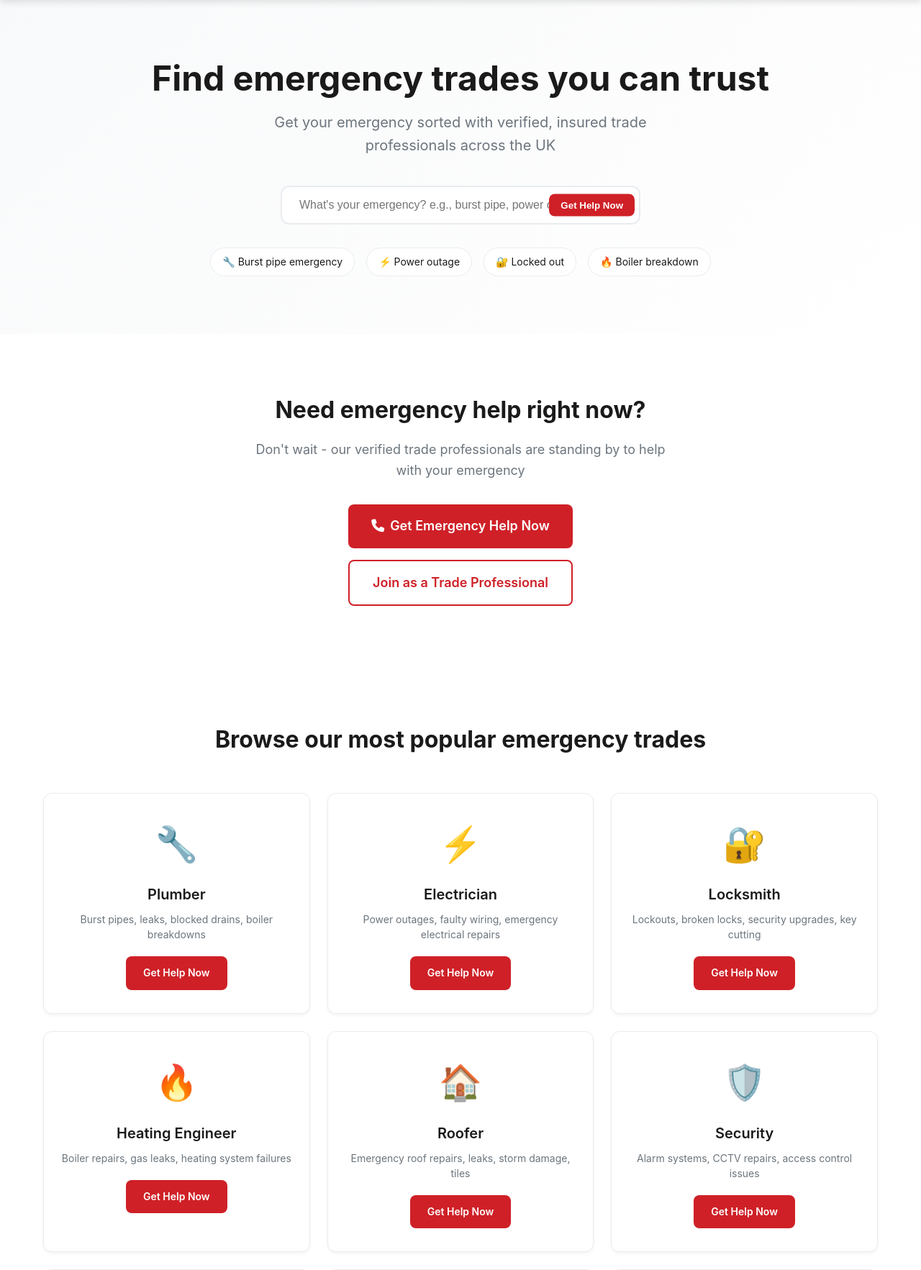
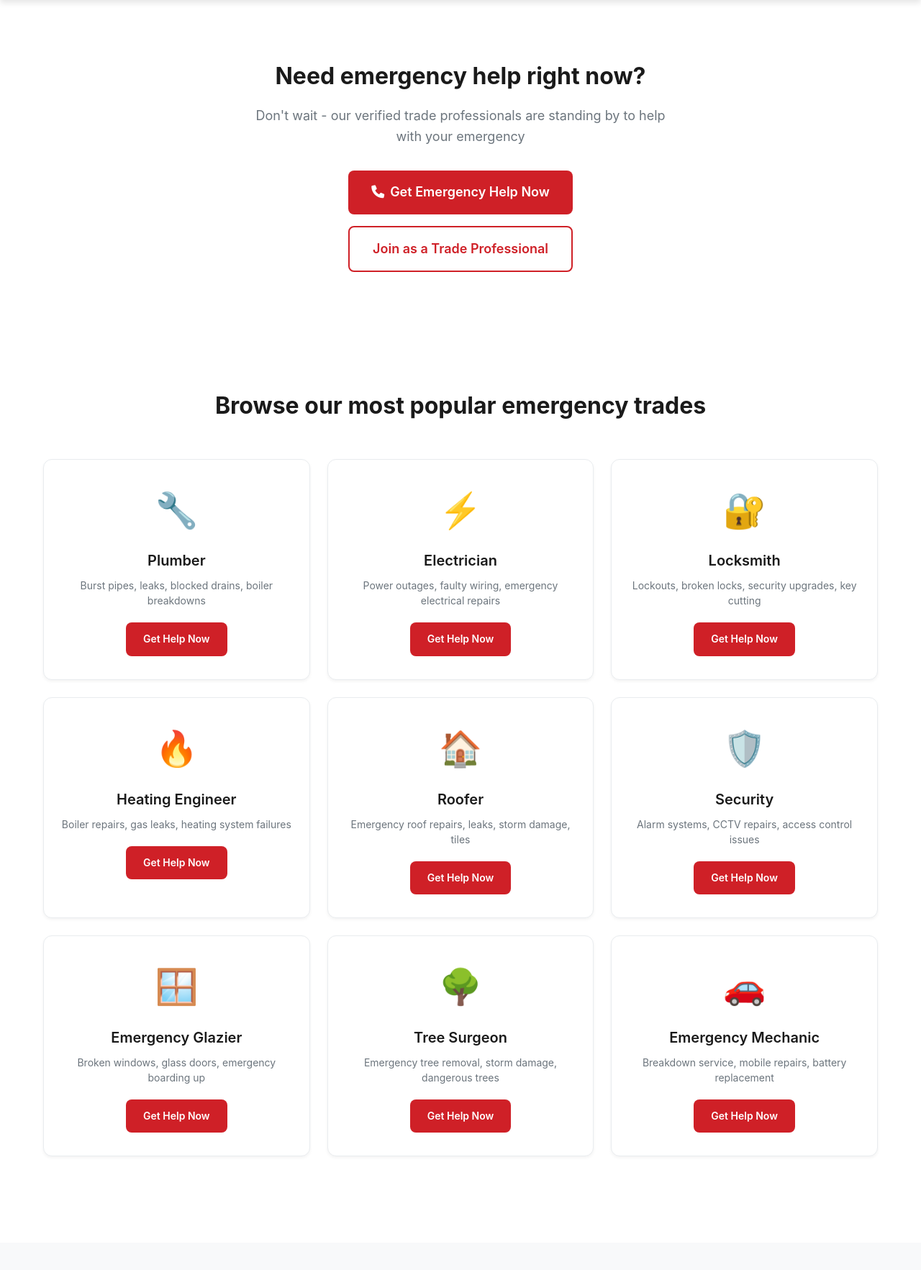
Before and after one commit to Vlad1343/TradeSOS, a Flask app: page / in a window 1280 px wide. Shown: the part 93-1858 px from the top of the page at 72% size. Run offline with Flask 3, Linux system fonts and the light colour scheme; data that the repository does not hold is empty; some libraries are stand-ins or nearby versions.

Commit message:
Move call to action to top and remove hero section on homepage
Removes the hero section and repositions the call to action section to the top of the homepage template.

Replit-Commit-Author: Agent
Replit-Commit-Session-Id: 4dc69728-33f4-43b5-ad79-57e2135000da
Replit-Commit-Checkpoint-Type: full_checkpoint
Replit-Commit-Screenshot-Url: https://storage.googleapis.com/screenshot-production-us-central1/99d5f9be-1c8c-441d-808b-75470323a71e/4dc69728-33f4-43b5-ad79-57e2135000da/1mV30tr

```diff
--- a/templates/index_checkatrade.html
+++ b/templates/index_checkatrade.html
@@ -1,29 +1,6 @@
 {% extends "base_checkatrade.html" %}
 
 {% block content %}
-<!-- Hero Section - Checkatrade inspired -->
-<section class="hero-section">
-    <div class="container">
-        <h1 class="hero-title">Find emergency trades you can trust</h1>
-        <p class="hero-subtitle">Get your emergency sorted with verified, insured trade professionals across the UK</p>
-
-        <div class="hero-search">
-            <form action="{{ url_for('job_request') }}" method="GET">
-                <input type="text" class="search-input" name="q" placeholder="What's your emergency? e.g., burst pipe, power outage, broken lock...">
-                <button type="submit" class="search-btn">Get Help Now</button>
-            </form>
-        </div>
-
-        <!-- Quick emergency examples -->
-        <div style="margin-top: 32px; display: flex; justify-content: center; gap: 16px; flex-wrap: wrap;">
-            <a href="{{ url_for('job_request') }}?category=plumbing" style="background: var(--tradesos-white); padding: 8px 16px; border-radius: 20px; text-decoration: none; color: var(--tradesos-black); font-size: 14px; border: 1px solid var(--tradesos-gray-dark);">🔧 Burst pipe emergency</a>
-            <a href="{{ url_for('job_request') }}?category=electrical" style="background: var(--tradesos-white); padding: 8px 16px; border-radius: 20px; text-decoration: none; color: var(--tradesos-black); font-size: 14px; border: 1px solid var(--tradesos-gray-dark);">⚡ Power outage</a>
-            <a href="{{ url_for('job_request') }}?category=locksmith" style="background: var(--tradesos-white); padding: 8px 16px; border-radius: 20px; text-decoration: none; color: var(--tradesos-black); font-size: 14px; border: 1px solid var(--tradesos-gray-dark);">🔐 Locked out</a>
-            <a href="{{ url_for('job_request') }}?category=heating" style="background: var(--tradesos-white); padding: 8px 16px; border-radius: 20px; text-decoration: none; color: var(--tradesos-black); font-size: 14px; border: 1px solid var(--tradesos-gray-dark);">🔥 Boiler breakdown</a>
-        </div>
-    </div>
-</section>
-
 <!-- Call to Action Section -->
 <section class="categories-section">
     <div class="container">
```
